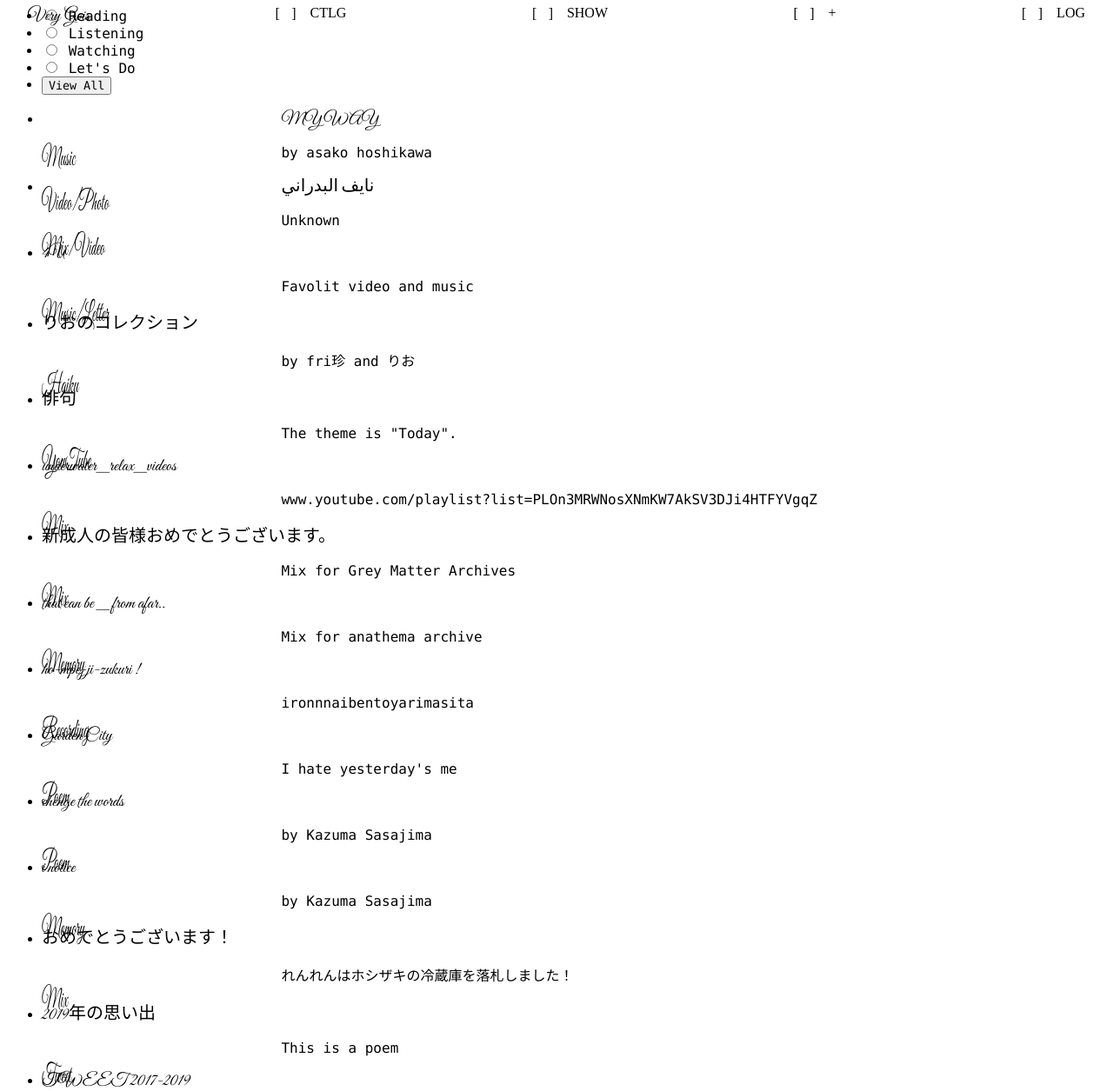
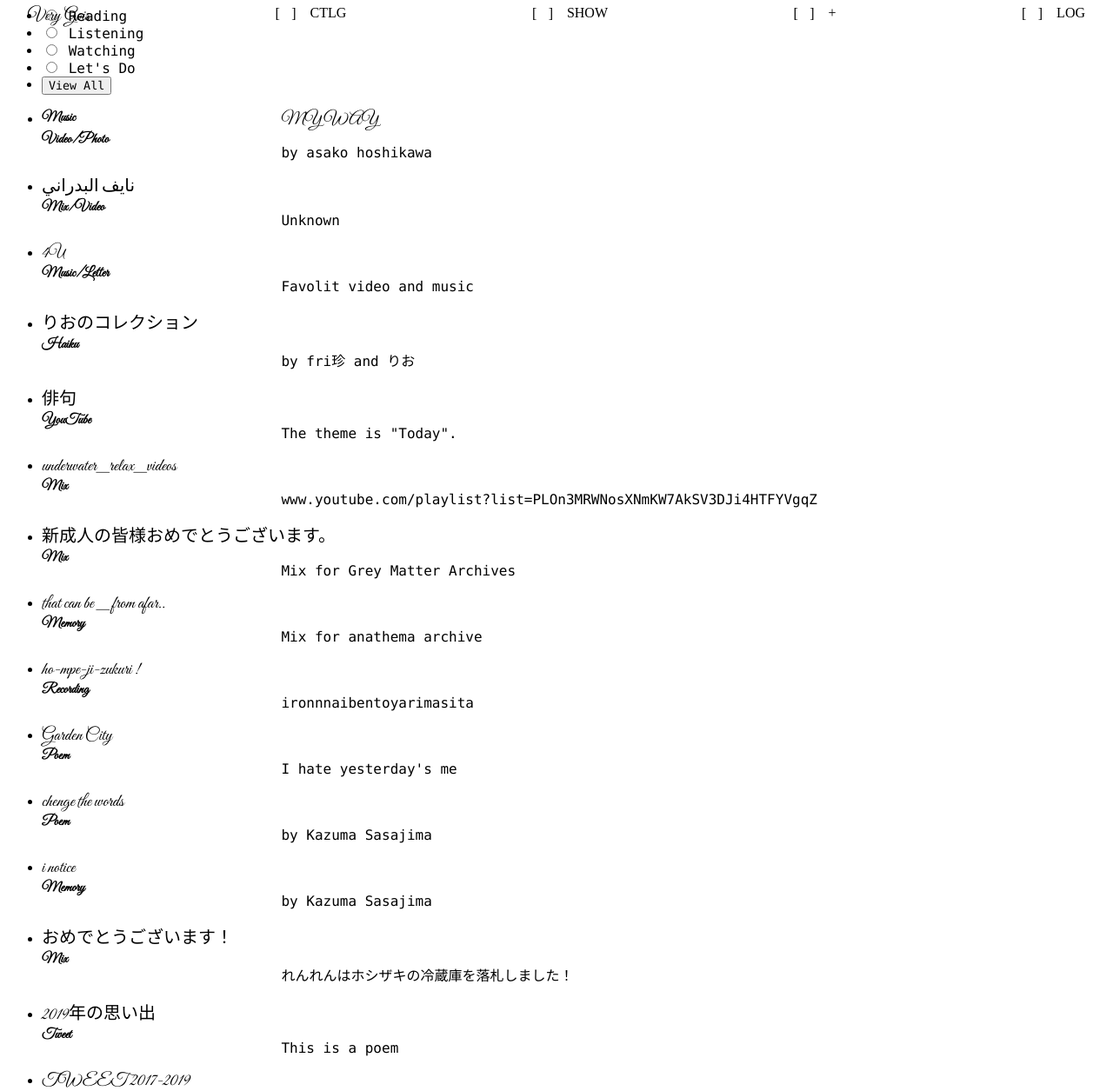
Before and after one commit to verygois/vg.pe.hu, a PHP site: page /up/index.php in a window 1280 px wide. Shown: the top 1255 px of the page at 87% size. Run offline with PHP 8.4, Linux system fonts and the light colour scheme; some libraries are stand-ins or nearby versions.

Commit message:
Update index.php

```diff
--- a/up/index.php
+++ b/up/index.php
@@ -55,10 +55,8 @@ $("#menu").load("/cv/menu.html");
  }
 #org h1,
 .list .date {
-  font-weight:500;
-  transform:scale(1,2);
   font-size:100%;
-  padding:2.5% 2.5% 0 0;
+  padding:0 2.5% 0 0;
   width:20%;
   display:inline-block;
   float:left;
```
